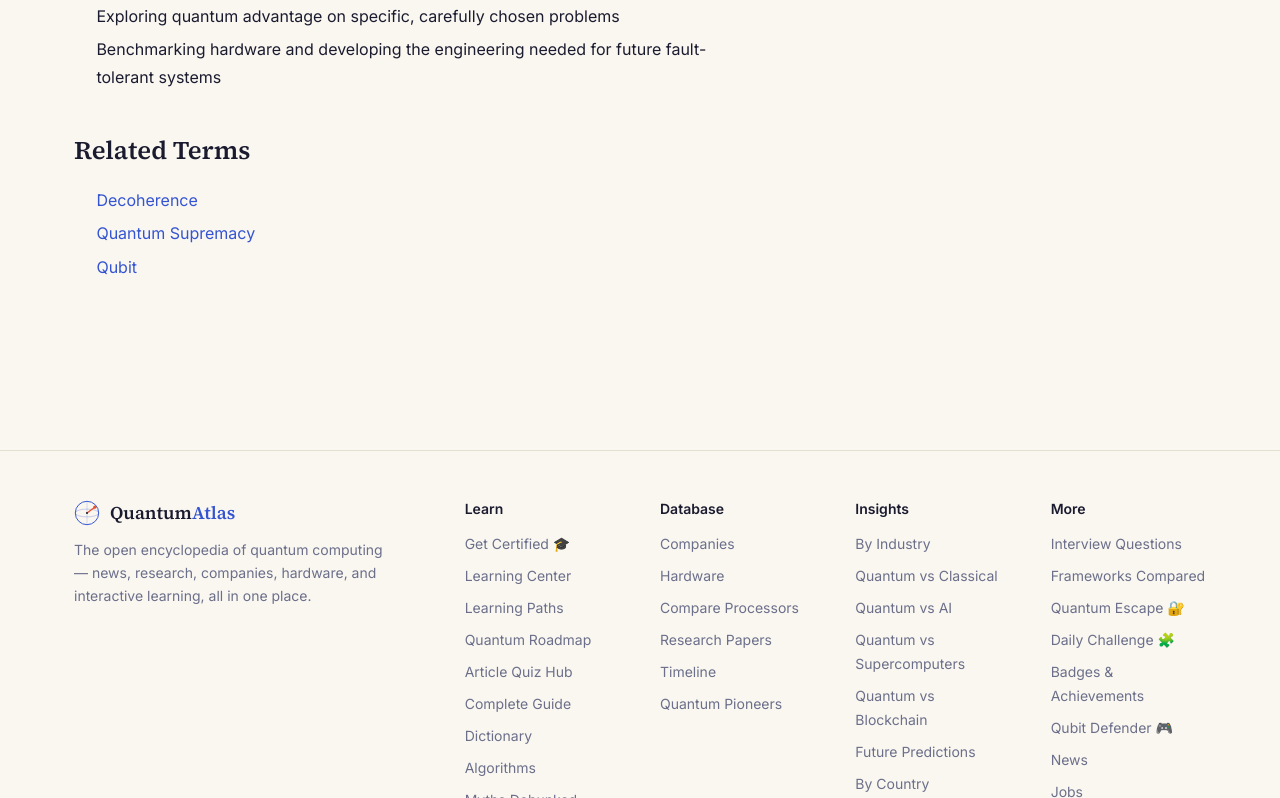
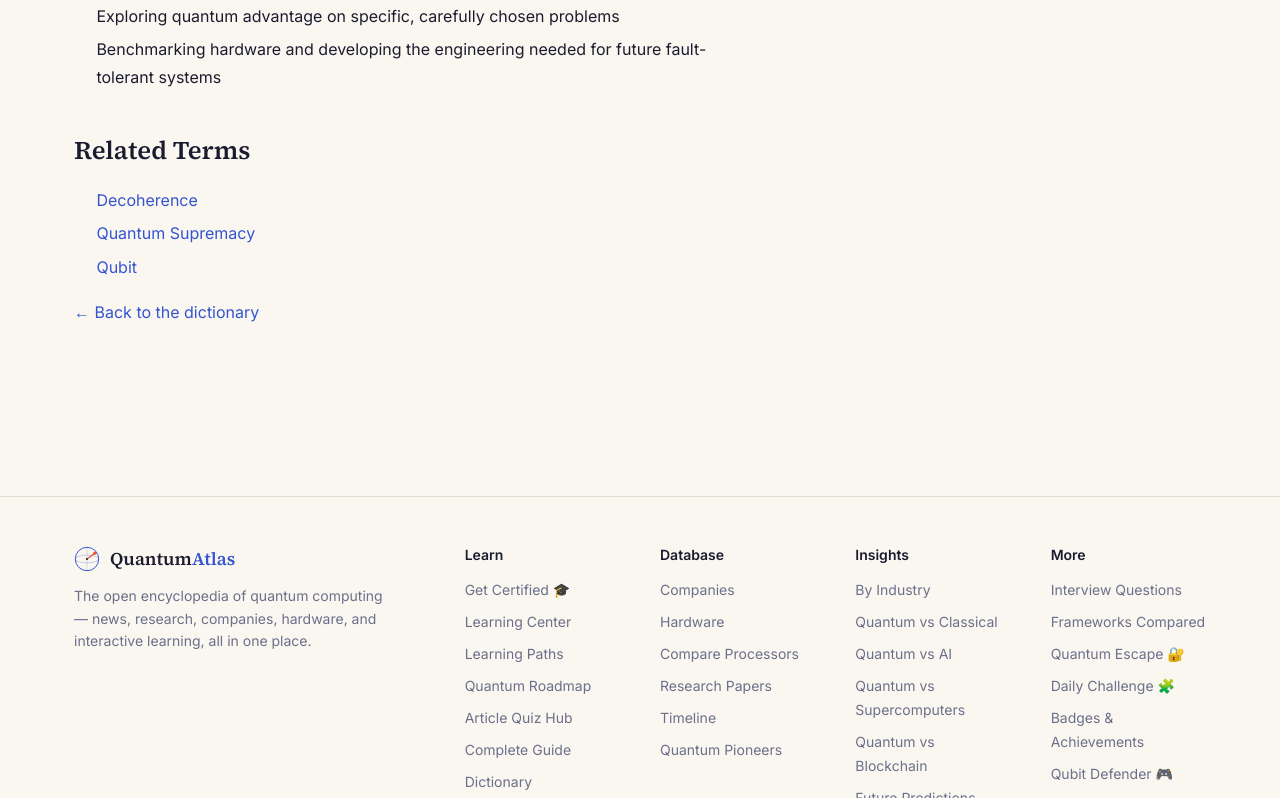
Before and after one commit to goalandpriority-ui/quantum-atlas, a Next.js app: page /dictionary/nisq in a window 1280 px wide. Shown: the part 1165-1963 px from the top of the page. Built offline with nearby package versions, Linux system fonts and the light colour scheme.

Commit message:
Add files via upload

```diff
--- a/components/TermPage.tsx
+++ b/components/TermPage.tsx
@@ -1,6 +1,9 @@
 import Link from "next/link";
 import { ReactNode } from "react";
 import { DictionaryTerm } from "@/lib/content/dictionary";
+import { algorithms } from "@/lib/content/algorithms";
+import { processors } from "@/lib/content/hardware";
+import { industries } from "@/lib/content/industries";
 
 export default function TermPage({
   term,
@@ -9,6 +12,28 @@ export default function TermPage({
   term: DictionaryTerm;
   diagram?: ReactNode;
 }) {
+  const relAlgos = (term.relatedAlgorithms ?? [])
+    .map((x) => algorithms.find((a) => a.slug === x))
+    .filter((a): a is NonNullable<typeof a> => Boolean(a));
+  const relHw = (term.relatedHardware ?? [])
+    .map((x) => processors.find((p) => p.slug === x))
+    .filter((p): p is NonNullable<typeof p> => Boolean(p));
+  const relInd = (term.relatedIndustries ?? [])
+    .map((x) => industries.find((i) => i.slug === x))
+    .filter((i): i is NonNullable<typeof i> => Boolean(i));
+  const faqJsonLd =
+    term.faq && term.faq.length > 0
+      ? JSON.stringify({
+          "@context": "https://schema.org",
+          "@type": "FAQPage",
+          mainEntity: term.faq.map((item) => ({
+            "@type": "Question",
+            name: item.q,
+            acceptedAnswer: { "@type": "Answer", text: item.a },
+          })),
+        }).replace(/</g, "\\u003c")
+      : null;
+
   return (
     <article className="max-w-content mx-auto px-6 py-14">
       <p className="font-mono text-xs uppercase tracking-widest text-quantum mb-2">
@@ -25,6 +50,15 @@ export default function TermPage({
         <h2>Definition</h2>
         <p>{term.definition}</p>
 
+        {term.inDepth && term.inDepth.length > 0 && (
+          <>
+            <h2>In depth</h2>
+            {term.inDepth.map((p, i) => (
+              <p key={`depth-${i}`}>{p}</p>
+            ))}
+          </>
+        )}
+
         <h2>Technical Definition</h2>
         <p className="font-mono text-sm bg-surface border border-line rounded-lg p-4">
           {term.technicalDefinition}
@@ -39,12 +73,52 @@ export default function TermPage({
         <h2>Visual Explanation: An Analogy</h2>
         <blockquote>{term.analogy}</blockquote>
 
+        {term.keyFacts && term.keyFacts.length > 0 && (
+          <>
+            <h2>Key facts</h2>
+            <table>
+              <thead>
+                <tr>
+                  <th>Item</th>
+                  <th>Detail</th>
+                </tr>
+              </thead>
+              <tbody>
+                {term.keyFacts.map((k) => (
+                  <tr key={k.label}>
+                    <td>{k.label}</td>
+                    <td>{k.value}</td>
+                  </tr>
+                ))}
+              </tbody>
+            </table>
+          </>
+        )}
+
+        {term.history && (
+          <>
+            <h2>Where the idea comes from</h2>
+            <p>{term.history}</p>
+          </>
+        )}
+
         <h2>Real-World Use Cases</h2>
         <ul>
           {term.useCases.map((use) => (
             <li key={use}>{use}</li>
           ))}
         </ul>
+
+        {term.comparison && term.comparison.length > 0 && (
+          <>
+            <h2>How it differs from related ideas</h2>
+            <ul>
+              {term.comparison.map((c) => (
+                <li key={c}>{c}</li>
+              ))}
+            </ul>
+          </>
+        )}
 
         {term.misconceptions && (
           <>
@@ -54,6 +128,18 @@ export default function TermPage({
                 <li key={m}>{m}</li>
               ))}
             </ul>
+          </>
+        )}
+
+        {term.faq && term.faq.length > 0 && (
+          <>
+            <h2>Frequently asked questions</h2>
+            {term.faq.map((item) => (
+              <div key={item.q}>
+                <h3>{item.q}</h3>
+                <p>{item.a}</p>
+              </div>
+            ))}
           </>
         )}
 
@@ -67,7 +153,49 @@ export default function TermPage({
             </li>
           ))}
         </ul>
+
+        {(relAlgos.length > 0 || relHw.length > 0 || relInd.length > 0) && (
+          <>
+            <h2>Keep exploring</h2>
+            <ul>
+              {relAlgos.map((a) => (
+                <li key={a.slug}>
+                  Algorithm:{" "}
+                  <Link href={`/algorithms/${a.slug}`} className="text-quantum hover:underline">
+                    {a.name}
+                  </Link>
+                </li>
+              ))}
+              {relHw.map((p) => (
+                <li key={p.slug}>
+                  Hardware:{" "}
+                  <Link href={`/hardware/${p.slug}`} className="text-quantum hover:underline">
+                    {p.name}
+                  </Link>
+                </li>
+              ))}
+              {relInd.map((i) => (
+                <li key={i.slug}>
+                  Industry:{" "}
+                  <Link href={`/industries/${i.slug}`} className="text-quantum hover:underline">
+                    {i.name}
+                  </Link>
+                </li>
+              ))}
+            </ul>
+          </>
+        )}
+
+        <p>
+          <Link href="/dictionary" className="text-quantum hover:underline">
+            ← Back to the dictionary
+          </Link>
+        </p>
       </div>
+
+      {faqJsonLd ? (
+        <script type="application/ld+json" dangerouslySetInnerHTML={{ __html: faqJsonLd }} />
+      ) : null}
     </article>
   );
 }
```
